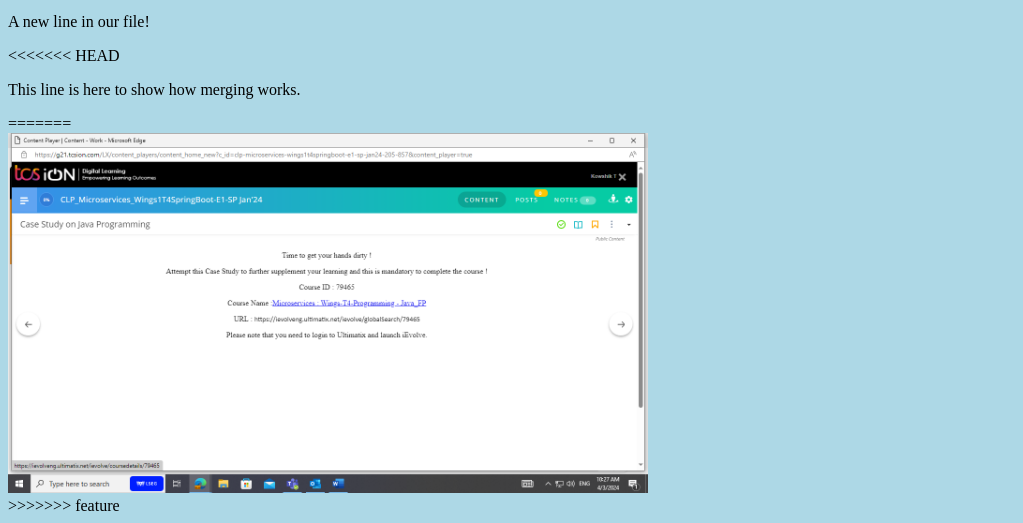
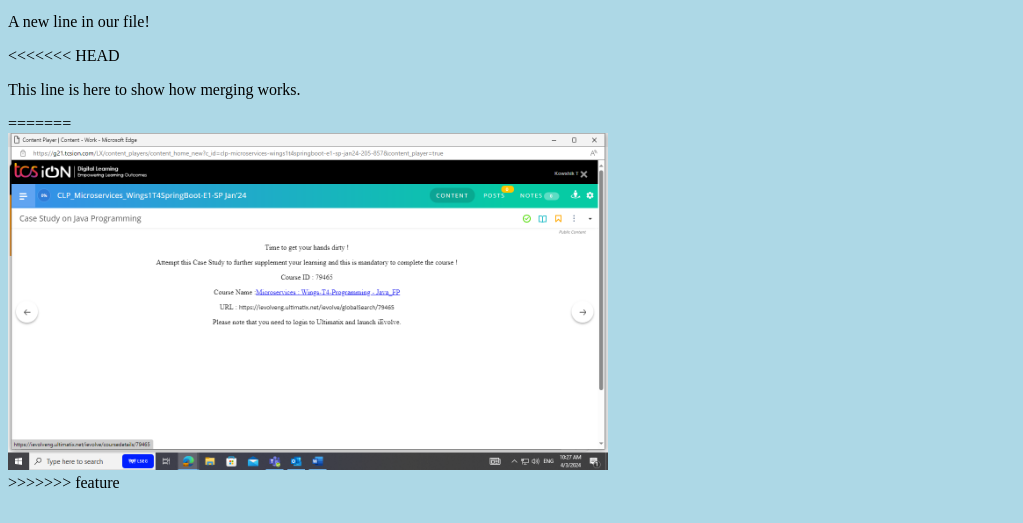
Before and after one commit to kowshik6/GitPractice, a plain HTML site: page index.html in a window 1280 px wide. Shown: the part 841-1364 px from the top of the page, without its empty margins (0-1023 px from the left). After the commit the page ends 1341 px from the top, so only its background shows below. Drawn offline with Linux system fonts and the light colour scheme.

Commit message:
updated inex.html with Resized image

```diff
--- a/index.html
+++ b/index.html
@@ -15,7 +15,7 @@
 <p>This line is here to show how merging works.</p>
 
 =======
-<div><img src="Screenshot (1).png" alt="Hello Git" style="width:100%;max-width:640px"></div>
+<div><img src="Screenshot (1).png" alt="Hello Git" style="width:100%;max-width:600px"></div>
 >>>>>>> feature
 
 </body>
```
